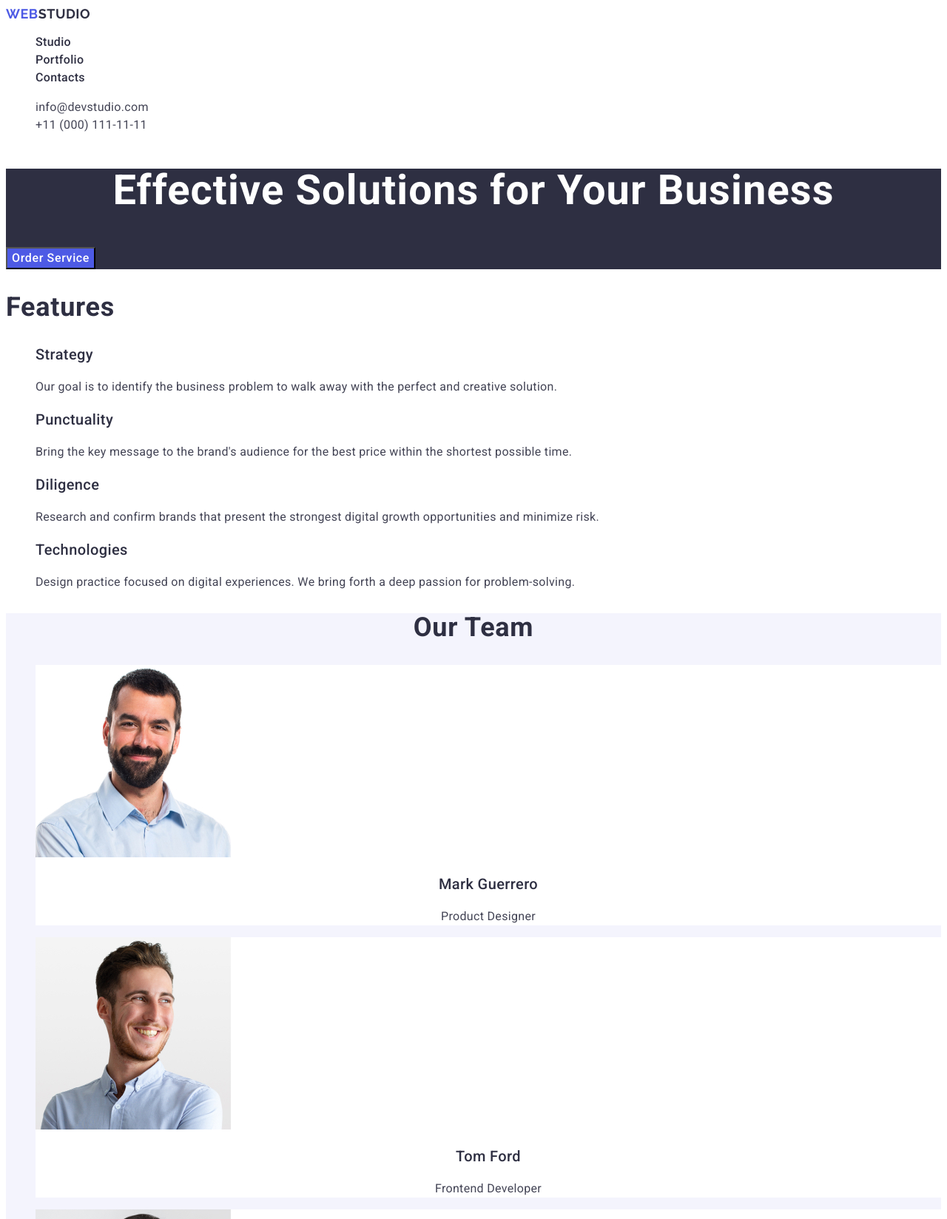
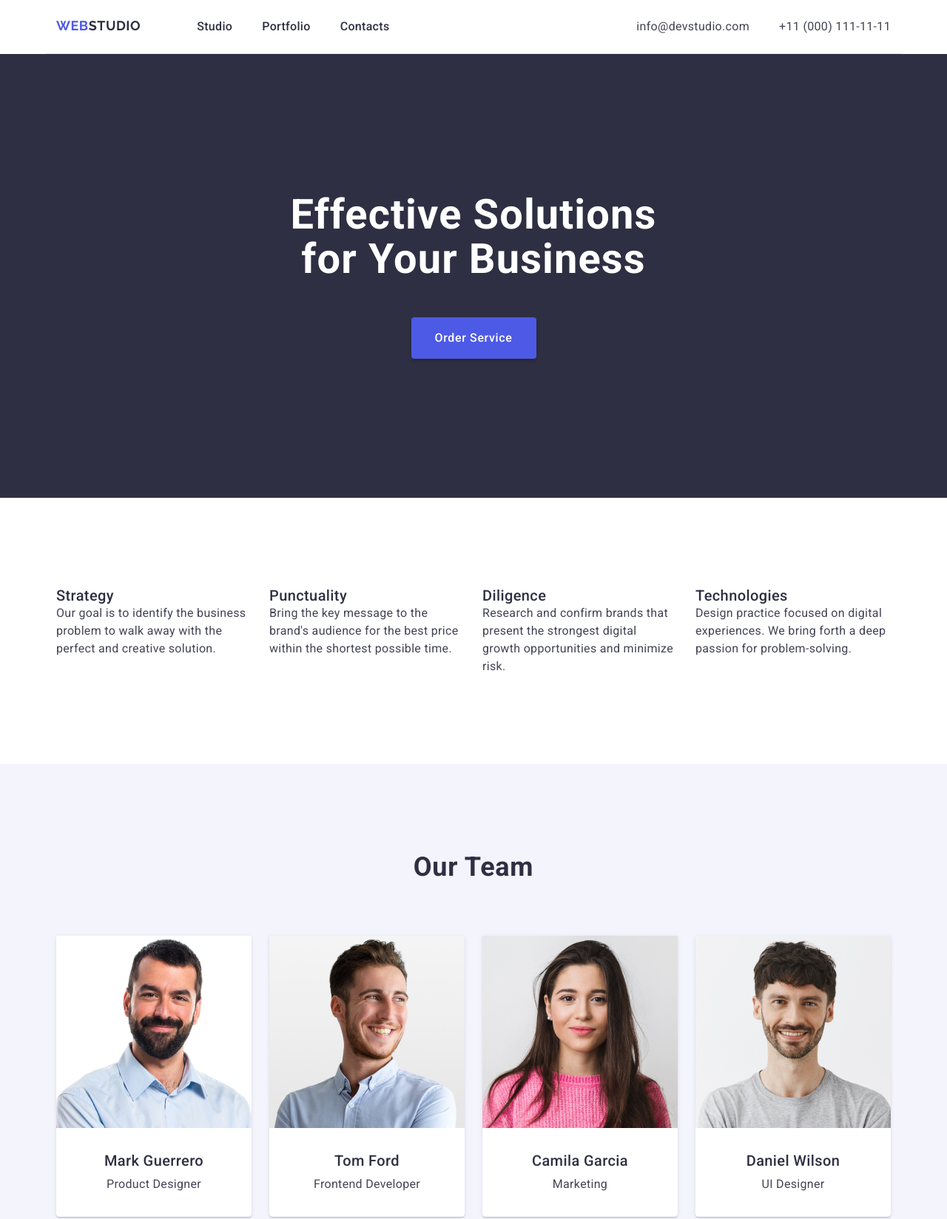
Before and after one commit to OleksandraVlasenko/goit-markup-hw-03, a plain HTML site: page index.html in a window 1280 px wide. Shown: the top 1648 px of the page at 74% size. Drawn offline with nearby package versions, Linux system fonts and the light colour scheme.

Commit message:
HomeWork3

```diff
--- a/css/style.css
+++ b/css/style.css
@@ -3,6 +3,29 @@ body {
     font-style: normal;
     color: #434455;
     background-color: #FFFFFF;
+}
+
+ul,
+ol {
+    list-style: none;
+    margin-top: 0;
+    margin-bottom: 0;
+    padding-left: 0;
+}
+
+p,
+h1,
+h2,
+h3,
+h4,
+h5,
+h6 {
+    margin-top: 0;
+    margin-bottom: 0;
+}
+
+img {
+    display: block;
 }
 
 a {
@@ -13,6 +36,36 @@ ul {
     list-style-type: none
 }
 
+.container {
+    width: 1158px;
+    padding: 0 15px;
+    margin: 0 auto;
+}
+
+/*------------ HEADER---------------- */
+
+.header-container {
+    display: flex;
+    padding-top: 24px;
+    padding-bottom: 24px;
+    border-bottom: 1px solid #e7e9fc;
+}
+
+.nav-container {
+    display: flex;
+}
+
+.menu-nav-container {
+    display: flex;
+    gap: 40px;
+}
+
+.contacts-container {
+    display: flex;
+    gap: 40px;
+    margin-left: auto;
+}
+
 .logo {
     font-family: "Raleway", sans-serif;
     font-weight: 700;
@@ -21,6 +74,7 @@ ul {
     text-transform: uppercase;
     line-height: 1.17;
     color: #4d5ae5;
+    margin-right: 76px;
 }
 
 .logo-part {
@@ -50,6 +104,7 @@ ul {
     font-size: 16px;
     letter-spacing: 0.02em;
     font-style: normal;
+    margin-left: auto;
     line-height: 1.5;
     color: #434455;
 }
@@ -63,41 +118,80 @@ ul {
     color: #404bbf;
 }
 
+/*------------ MAIN---------------- */
+
 .main {
     background: #2e2f42;
+}
+
+.first-section {
+    padding: 188px 0;
 }
 
 .moto {
     font-weight: 700;
     font-size: 56px;
+    line-height: 1.07;
     letter-spacing: 0.02em;
     text-align: center;
-    line-height: 1.07;
+    max-width: 496px;
+    margin: 0 auto;
     color: #fff;
+    margin-bottom: 48px;
     text-shadow: 0 4px 4px 0 rgba(0, 0, 0, 0.25);
 }
 
-button {
-    font-family: "Roboto", sans-serif;
+.button {
+    font-family: 'Roboto', sans-serif;
     font-weight: 500;
     font-size: 16px;
+    line-height: 1.5;
     letter-spacing: 0.04em;
-    line-height: 1.5;
-    color: #ffffff;
+    color: #fff;
+    background-color: #4d5ae5;
     cursor: pointer;
-    background: #4d5ae5;
+    display: block;
+    min-width: 169px;
+    height: 56px;
+    border: none;
+    border-radius: 4px;
+    margin: 0 auto;
+    box-shadow: 0 4px 4px 0 rgba(0, 0, 0, 0.15);
 }
 
 button:hover, button:focus {
     background-color: #404BBF
 }
 
+/*------------ FEATURES---------------- */
+
+.section {
+    padding-top: 120px;
+    padding-bottom: 120px;
+}
+
+
 .features {
-    font-weight: 700;
-    font-size: 36px;
-    letter-spacing: 0.02em;
-    line-height: 1.2;
-    color: #2e2f42;
+    position: absolute;
+    width: 1px;
+    height: 1px;
+    margin: -1px;
+    border: 0;
+    padding: 0;
+    white-space: nowrap;
+    clip-path: inset(100%);
+    clip: rect(0 0 0 0);
+    overflow: hidden;
+}
+
+.features-container {
+    display: flex;
+    gap: 24px;
+    list-style-type: none;
+}
+
+.second-section {
+    flex-basis: calc((100% - 3 * 24px) / 1);
 }
 
 .features-list {
@@ -116,6 +210,8 @@ button:hover, button:focus {
     color: #434455;
 }
 
+/*------------ TEAM---------------- */
+
 .team {
     background: #f4f4fd;
 }
@@ -123,11 +219,18 @@ button:hover, button:focus {
 .team-title {
     font-weight: 700;
     font-size: 36px;
+    line-height: 1.11;
     letter-spacing: 0.02em;
+    text-transform: capitalize;
     text-align: center;
-    line-height: 1.11;
     color: #2e2f42;
-    text-transform: capitalize;
+    margin-bottom: 72px;
+    }
+
+.team-container {
+    display: flex;
+    gap: 24px;
+    list-style-type: none;
 }
 
 .team-names {
@@ -137,6 +240,8 @@ button:hover, button:focus {
     text-align: center;
     line-height: 1.2;
     color: #2e2f42;
+    text-align: center;
+    margin-bottom: 8px;
 }
 
 .team-positions {
@@ -150,7 +255,17 @@ button:hover, button:focus {
 
 .team-card {
     background: #fff;
+    flex-basis: calc((100% - 3 * 24px) / 4);
+    border-radius: 0 0 4px 4px;
+    box-shadow: 0 2px 1px 0 rgba(46, 47, 66, 0.08), 0 1px 1px 0 rgba(46, 47, 66, 0.16),
+    0 1px 6px 0 rgba(46, 47, 66, 0.08);
 }
+
+.team-item-container {
+    padding: 32px 0;
+}
+
+/*------------ PORTFOLIO---------------- */
 
 .portfolio-title {
     font-weight: 700;
@@ -160,6 +275,24 @@ button:hover, button:focus {
     line-height: 1.11;
     color: #2e2f42;
     text-transform: capitalize;
+    margin-bottom: 72px;
+}
+
+.portfolio-container {
+    display: flex;
+    flex-wrap: wrap;
+    column-gap: 24px;
+    row-gap: 48px;
+}
+
+.portfolio-item-container {
+    flex-basis: calc(1128px / 6);
+}
+
+.app-container {
+    padding: 32px 16px;
+    border: 1px solid #e7e9fc;
+    border-top: none;
 }
 
 .portfolio-products {
@@ -178,8 +311,11 @@ button:hover, button:focus {
     color: #434455;
 }
 
+/*------------ FOOTER---------------- */
+
 .footer {
     background: #2e2f42;
+    padding: 100px 0;
 }
 
 .logo-lower {
@@ -199,4 +335,5 @@ button:hover, button:focus {
     letter-spacing: 0.02em;
     line-height: 1.5;
     color: #f4f4fd;
+    max-width: 264px;
 }
--- a/index.html
+++ b/index.html
@@ -4,6 +4,13 @@
     <meta charset="UTF-8" />
     <meta name="viewport" content="width=device-width, initial-scale=1.0" />
     <title>Document</title>
+    <link
+      rel="stylesheet"
+      href="https://cdnjs.cloudflare.com/ajax/libs/modern-normalize/2.0.0/modern-normalize.min.css"
+      integrity="sha512-4xo8blKMVCiXpTaLzQSLSw3KFOVPWhm/TRtuPVc4WG6kUgjH6J03IBuG7JZPkcWMxJ5huwaBpOpnwYElP/m6wg=="
+      crossorigin="anonymous"
+      referrerpolicy="no-referrer"
+    />
     <link rel="preconnect" href="https://fonts.googleapis.com" />
     <link rel="preconnect" href="https://fonts.gstatic.com" crossorigin />
     <link
@@ -22,18 +29,19 @@
   <!-- Main content -->
   <body>
     <header>
-      <nav>
+      <div class="container header-container">
+        <nav class="nav-container">
           <a href="./index.html" class="logo">
             WEB<span class="logo-part">Studio</span></a
           >
-        <ul>
+          <ul class="menu-nav-container">
             <li><a href="./index.html" class="menu-nav">Studio</a></li>
             <li><a href="" class="menu-nav">Portfolio</a></li>
             <li><a href="" class="menu-nav">Contacts</a></li>
           </ul>
         </nav>
         <address id="Contacts" class="contacts">
-        <ul>
+          <ul class="contacts-container">
             <li>
               <a href="mailto:info@devstudio.com" class="contacts-list">
                 info@devstudio.com</a
@@ -46,41 +54,47 @@
             </li>
           </ul>
         </address>
+      </div>
     </header>
+
     <main>
       <!--section 1-->
-      <section class="main">
+
+      <section class="main first-section">
+        <div class="container">
           <h1 class="moto">Effective Solutions for Your Business</h1>
-        <button type="button" class="button">
-          <span class="button-text">Order Service</span>
-        </button>
+          <button class="button" type="button">Order Service</button>
+        </div>
       </section>
+
       <!--section 2-->
-      <section>
+
+      <section class="section">
+        <div class="container">
           <h2 class="features">Features</h2>
-        <ul>
-          <li>
+          <ul class="features-container">
+            <li class="second-section">
               <h3 class="features-list">Strategy</h3>
               <p class="features-list-text">
-              Our goal is to identify the business problem to walk away with the
-              perfect and creative solution.
+                Our goal is to identify the business problem to walk away with
+                the perfect and creative solution.
               </p>
             </li>
-          <li>
+            <li class="second-section">
               <h3 class="features-list">Punctuality</h3>
               <p class="features-list-text">
                 Bring the key message to the brand's audience for the best price
                 within the shortest possible time.
               </p>
             </li>
-          <li>
+            <li class="second-section">
               <h3 class="features-list">Diligence</h3>
               <p class="features-list-text">
                 Research and confirm brands that present the strongest digital
                 growth opportunities and minimize risk.
               </p>
             </li>
-          <li>
+            <li class="second-section">
               <h3 class="features-list">Technologies</h3>
               <p class="features-list-text">
                 Design practice focused on digital experiences. We bring forth a
@@ -88,24 +102,32 @@
               </p>
             </li>
           </ul>
+        </div>
       </section>
+
       <!--section 3-->
-      <section class="team">
+
+      <section class="team section">
+        <div class="container">
           <h2 class="team-title">Our Team</h2>
-        <ul>
+          <ul class="team-container">
             <li class="team-card">
               <img
                 src="./images/mark-guerrero.jpg"
                 alt="mark-guerrero"
                 width="264"
               />
+              <div class="team-item-container">
                 <h3 class="team-names">Mark Guerrero</h3>
                 <p class="team-positions">Product Designer</p>
+              </div>
             </li>
             <li class="team-card">
               <img src="./images/tom-ford.jpg" alt="tom-ford" width="264" />
+              <div class="team-item-container">
                 <h3 class="team-names">Tom Ford</h3>
                 <p class="team-positions">Frontend Developer</p>
+              </div>
             </li>
             <li class="team-card">
               <img
@@ -113,8 +135,10 @@
                 alt="camila-garcia"
                 width="264"
               />
+              <div class="team-item-container">
                 <h3 class="team-names">Camila Garcia</h3>
                 <p class="team-positions">Marketing</p>
+              </div>
             </li>
             <li class="team-card">
               <img
@@ -122,77 +146,104 @@
                 alt="daniel-wilson"
                 width="264"
               />
+              <div class="team-item-container">
                 <h3 class="team-names">Daniel Wilson</h3>
                 <p class="team-positions">UI Designer</p>
+              </div>
             </li>
           </ul>
+        </div>
       </section>
+
       <!--section 4-->
-      <section>
+
+      <section class="section">
+        <div class="container">
           <h2 id="Portfolio" class="portfolio-title">Our Portfolio</h2>
-        <ul>
-          <li>
-            <img src="./images/banking-app.jpg" alt="banking-app" width="360" />
+          <ul class="portfolio-container">
+            <li class="portfolio-item-container">
+              <img
+                src="./images/banking-app.jpg"
+                alt="banking-app"
+                width="360"
+              />
+              <div class="app-container">
                 <h3 class="portfolio-products">Banking App</h3>
                 <p class="portfolio-products-type">App</p>
+              </div>
             </li>
-          <li>
+            <li class="portfolio-item-container">
               <img
                 src="./images/cashless-payment.jpg"
                 alt="cashless-payment"
                 width="360"
               />
+              <div class="app-container">
                 <h3 class="portfolio-products">Cashless Payment</h3>
                 <p class="portfolio-products-type">Marketing</p>
+              </div>
             </li>
-          <li>
+            <li class="portfolio-item-container">
               <img
                 src="./images/meditation-app.jpg"
                 alt="meditation-app"
                 width="360"
               />
+              <div class="app-container">
                 <h3 class="portfolio-products">Meditation App</h3>
                 <p class="portfolio-products-type">App</p>
+              </div>
             </li>
-          <li>
+            <li class="portfolio-item-container">
               <img
                 src="./images/taxi-service.jpg"
                 alt="taxi-service"
                 width="360"
               />
+              <div class="app-container">
                 <h3 class="portfolio-products">Taxi Service</h3>
                 <p class="portfolio-products-type">Marketing</p>
+              </div>
             </li>
-          <li>
+            <li class="portfolio-item-container">
               <img
                 src="./images/screen-illustration.jpg"
                 alt="screen-illustration"
                 width="360"
               />
+              <div class="app-container">
                 <h3 class="portfolio-products">Screen Illustrations</h3>
                 <p class="portfolio-products-type">Design</p>
+              </div>
             </li>
-          <li>
+            <li class="portfolio-item-container">
               <img
                 src="./images/online-courses.jpg"
                 alt="online-courses"
                 width="360"
               />
+              <div class="app-container">
                 <h3 class="portfolio-products">Online Courses</h3>
                 <p class="portfolio-products-type">Marketing</p>
+              </div>
             </li>
           </ul>
+        </div>
       </section>
     </main>
+
     <!--Footer-->
+
     <footer class="footer">
+      <div class="container">
         <a href="./index.html" class="logo">
           WEB<span class="logo-lower">Studio</span></a
         >
         <p class="footer-text">
-        Increase the flow of customers and sales for your business with digital
-        marketing & growth solutions.
+          Increase the flow of customers and sales for your business with
+          digital marketing & growth solutions.
         </p>
+      </div>
     </footer>
   </body>
 </html>
```
Lines whose indentation alone changed are shown as unchanged.
